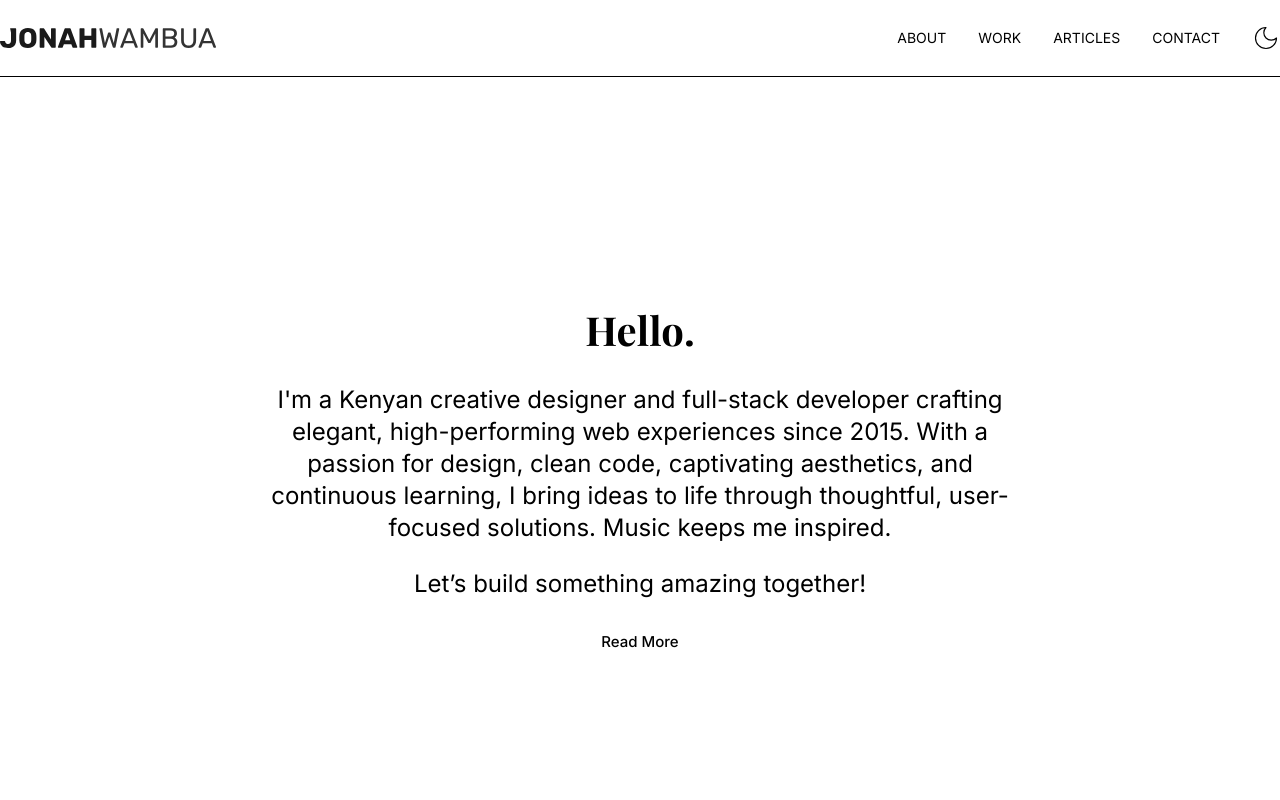
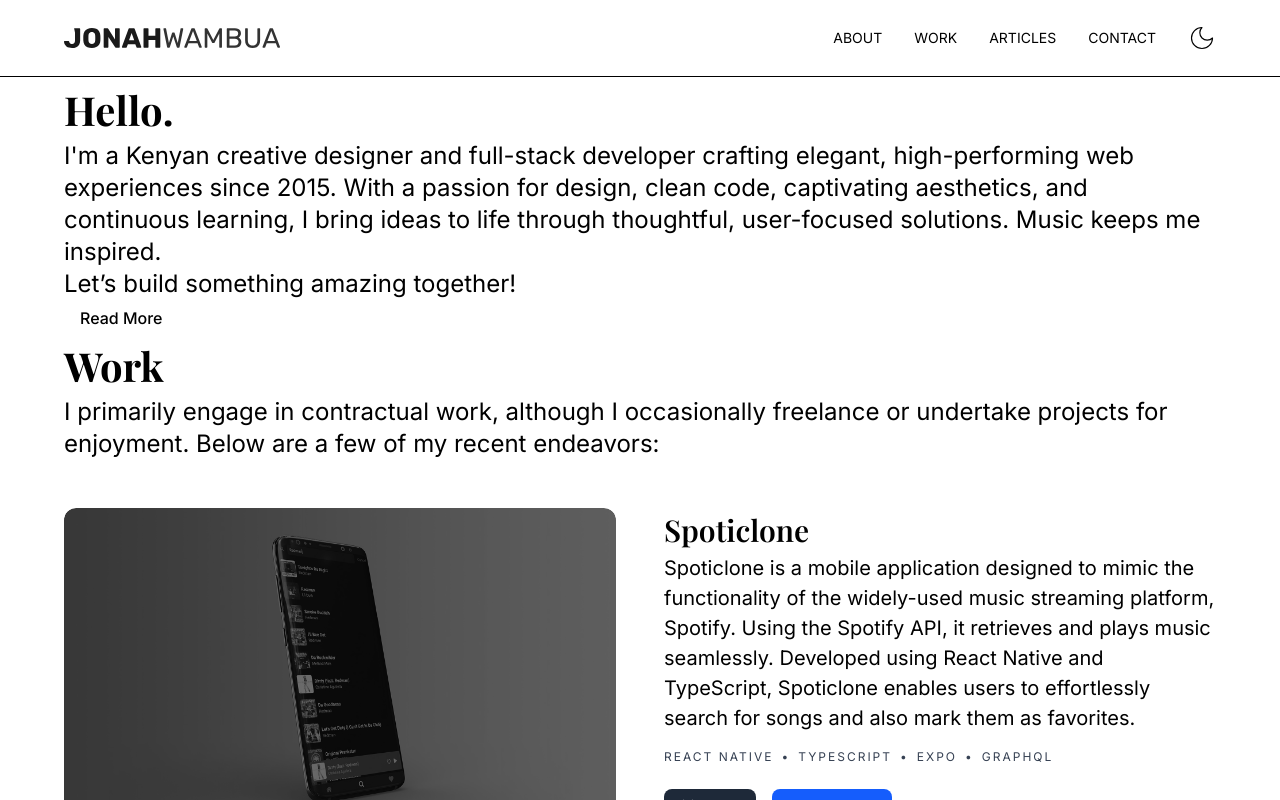
Before and after one commit to DJ-MrJay/next-portfolio, a Next.js app: page / in a window 1280 px wide. Both pictures are taken after a click on the button "Welcome". Shown: the top 800 px of the page. Built offline with nearby package versions, Linux system fonts and the light colour scheme; a web font is replaced by a local one.

Commit message:
Add Work section and typography

```diff
--- a/src/app/globals.css
+++ b/src/app/globals.css
@@ -4,9 +4,9 @@
 /* Base styles */
 body {
   font-family: var(--font-primary);
-  font-size: 16px;
+  font-size: 20px;
   font-weight: 400;
-  line-height: 1.65;
+  line-height: 1.5;
 }
 
 /* Override tailwind default fonts */
@@ -18,14 +18,14 @@ body {
 /* Headings - Desktop First */
 h1 {
   font-family: var(--font-heading);
-  font-size: 40px;
+  font-size: 60px;
   font-weight: 700;
-  line-height: 1.5;
+  line-height: 1.3;
 }
 
 h2 {
   font-family: var(--font-heading);
-  font-size: 35px;
+  font-size: 40px;
   font-weight: 700;
   line-height: 1.5;
 }
@@ -33,43 +33,43 @@ h2 {
 h3 {
   font-family: var(--font-heading);
   font-size: 30px;
-  font-weight: 700;
+  font-weight: 600;
   line-height: 1.5;
 }
 
 h4 {
   font-family: var(--font-heading);
   font-size: 25px;
-  font-weight: 700;
+  font-weight: 500;
   line-height: 1.5;
 }
 
 h5 {
   font-family: var(--font-heading);
   font-size: 20px;
-  font-weight: 700;
+  font-weight: 500;
   line-height: 1.5;
 }
 
 h6 {
   font-family: var(--font-heading);
   font-size: 16px;
-  font-weight: 700;
+  font-weight: 500;
   line-height: 1.5;
 }
 
 /* Typography for smaller screens (Tablet/Mobile) */
 @media (max-width: 768px) {
   body {
-    font-size: 15px;
+    font-size: 18px;
   }
 
   h1 {
-    font-size: 34px;
+    font-size: 50px;
   }
 
   h2 {
-    font-size: 30px;
+    font-size: 34px;
   }
 
   h3 {
@@ -92,9 +92,16 @@ h6 {
 /* Button typography */
 button {
   font-family: var(--font-primary);
-  font-size: 15px;
-  font-weight: 500; /* Medium weight */
+  font-weight: 500;
   line-height: 1.5;
+  font-size: 16px;
+}
+
+/* Adjust button typography for smaller screens (Tablet/Mobile) */
+@media (max-width: 768px) {
+  button {
+    font-size: 15px;
+  }
 }
 
 /* @custom-variant dark (&:is(.dark *));
--- a/src/app/sections/About.tsx
+++ b/src/app/sections/About.tsx
@@ -5,9 +5,9 @@ import { Container } from "@/components/Container";
 export default function About() {
   return (
     <Container>
-      <div className="min-h-screen flex items-center justify-center">
-        <div className="max-w-3xl text-center space-y-6">
-          <h1>Hello.</h1>
+      <div>
+        <div>
+          <h2>Hello.</h2>
           <p className="text-2xl">
             I'm a Kenyan creative designer and full-stack developer crafting
             elegant, high-performing web experiences since 2015. With a passion
--- a/src/app/sections/Hero.tsx
+++ b/src/app/sections/Hero.tsx
@@ -16,14 +16,13 @@ export default function Hero({
         <div className="lg:w-[55%] w-[80%]">
           <div className="space-y-2 lg:space-y-4">
             <p>Jonah Wambua</p>
-            <h1 className="text-6xl font-bold leading-tight font-heading">
-              Full-Stack Software Developer. <br />
-              <span className="text-4xl">Graphic & UI/UX Designer.</span>
-            </h1>
-            <h1 className="text-2xl font-heading">
+            <h1>Full-Stack Software Developer. </h1>
+            <h2>Graphic & UI/UX Designer.</h2>
+
+            <h4>
               I craft digital designs & web applications, prioritizing user
               experience, functionality, responsiveness, and accessibility.
-            </h1>
+            </h4>
             <Button
               onClick={onWelcomeClick}
               variant="outline"
--- a/src/app/sections/Work.tsx
+++ b/src/app/sections/Work.tsx
@@ -3,10 +3,10 @@ import WorkItem from "@/components/WorkItem";
 
 export default function Work() {
   return (
-    <section className="container mx-auto px-4">
+    <section>
       <Container>
         <div>
-          <h1 className="text-5xl font-bold font-heading">Work</h1>
+          <h2>Work</h2>
           <p className="text-2xl">
             I primarily engage in contractual work, although I occasionally
             freelance or undertake projects for enjoyment. Below are a few of my
--- a/src/components/WorkItem.tsx
+++ b/src/components/WorkItem.tsx
@@ -50,14 +50,10 @@ export default function WorkItem({
 
       {/* Content */}
       <div className="w-full md:w-1/2 flex flex-col justify-center">
-        <h3 className="text-2xl font-semibold text-gray-800 dark:text-white capitalize mb-4">
-          {title}
-        </h3>
-        <p className="text-lg text-gray-600 dark:text-gray-300 leading-relaxed mb-4">
-          {description}
-        </p>
+        <h3>{title}</h3>
+        <p>{description}</p>
 
-        <ul className="flex flex-wrap items-center gap-2 text-sm uppercase tracking-widest text-gray-700 dark:text-gray-300">
+        <ul className="flex flex-wrap items-center gap-2 uppercase tracking-widest text-gray-700 mt-4">
           {tags.map((tag, index) => (
             <li key={tag} className="flex items-center gap-2 text-xs">
               {index !== 0 && <span className="text-xs">&#x2022;</span>}
--- a/src/components/container.tsx
+++ b/src/components/container.tsx
@@ -7,7 +7,7 @@ interface ContainerProps extends React.HTMLAttributes<HTMLDivElement> {
 export function Container({ children, className, ...props }: ContainerProps) {
   return (
     <div
-      className={cn("w-full max-w-7xl mx-auto ", className)}
+      className={cn("w-full max-w-[90%] mx-auto ", className)}
       {...props}
     >
       {children}
```
